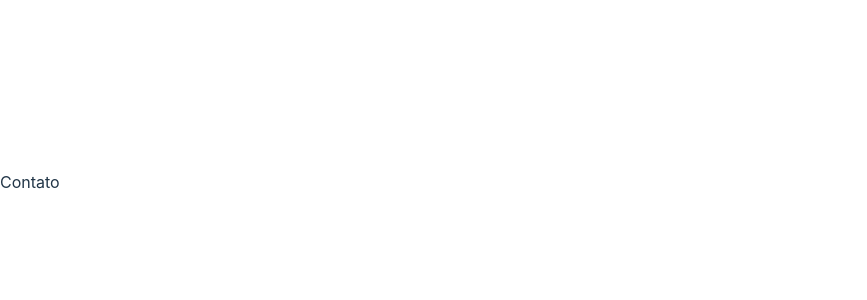
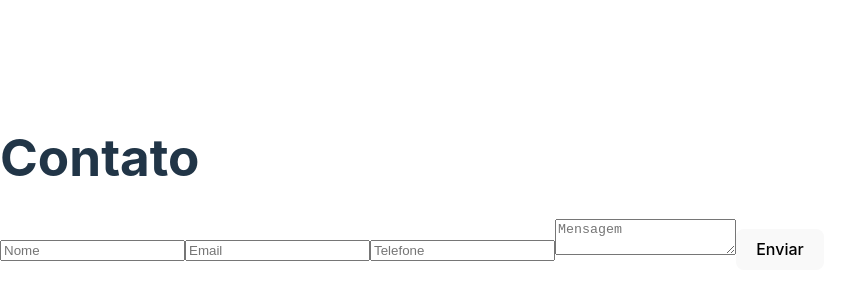
Before and after one commit to darckrow/MOrais-e-Ribeiro-advocacia, a React (Vite) app: page /contato in a window 1280 px wide. Shown: the part 218-518 px from the top of the page, without its empty margins (0-867 px from the left). Built offline with nearby package versions, Linux system fonts and the light colour scheme.

Commit message:
estrutura form

```diff
--- a/src/routes/Contato/Contato.jsx
+++ b/src/routes/Contato/Contato.jsx
@@ -1,9 +1,76 @@
-// import React from 'react'
+// eslint-disable-next-line no-unused-vars
+import React, { useState } from 'react';
 
 const Contato = () => {
+  const [formData, setFormData] = useState({
+    name: '',
+    email: '',
+    phone: '',
+    message: '',
+  });
+
+  const handleInputChange = (e) => {
+    setFormData({
+     ...formData,
+      [e.target.name]: e.target.value,
+    });
+  };
+
+  const handleFormSubmit = (e) => {
+    e.preventDefault();
+    fetch('/api/contact', {
+      method: 'POST',
+      headers: {
+        'Content-Type': 'application/json',
+      },
+      body: JSON.stringify(formData),
+    })
+     .then((res) => {
+        if (!res.ok) {
+          throw new Error('Could not save contact');
+        }
+        console.log('Contact saved');
+      })
+     .catch((error) => {
+        console.error(error);
+      });
+  };
+
   return (
-    <div>Contato</div>
-  )
-}
+    <div>
+      <h1>Contato</h1>
+      <form onSubmit={handleFormSubmit}>
+        <input
+          type="text"
+          name="name"
+          placeholder="Nome"
+          value={formData.name}
+          onChange={handleInputChange}
+        />
+        <input
+          type="email"
+          name="email"
+          placeholder="Email"
+          value={formData.email}
+          onChange={handleInputChange}
+        />
+        <input
+          type="tel"
+          name="phone"
+          placeholder="Telefone"
+          value={formData.phone}
+          onChange={handleInputChange}
+        />
+        <textarea
+          name="message"
+          placeholder="Mensagem"
+          value={formData.message}
+          onChange={handleInputChange}
+        />
+        <button type="submit">Enviar</button>
+      </form>
+    </div>
+  );
+};
 
-export default Contato
+export default Contato;
```
Also changed, not shown: src/Components/NavigationBar.jsx (added, +17 -0 lines), public/justica.svg (added).
